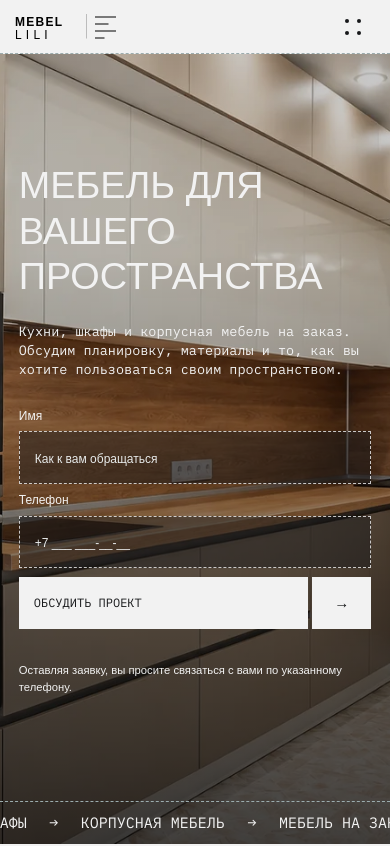
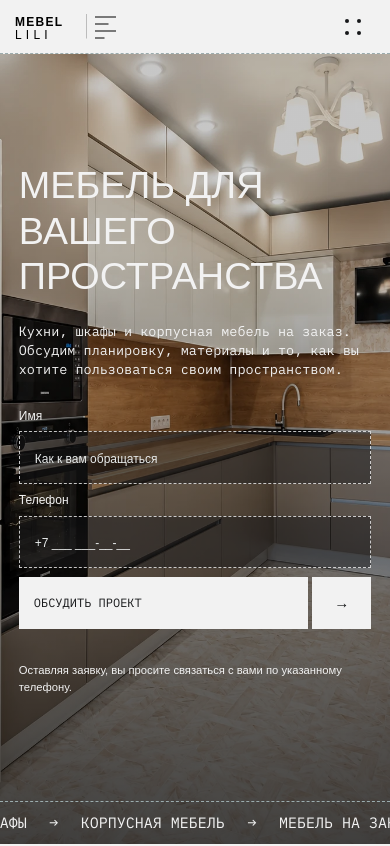
Before and after one commit to Garun-mp4/mebel-lili, a React (Vite) app: page / in a window 390 px wide. Shown: the top 846 px of the page. Built offline with nearby package versions, Linux system fonts and the light colour scheme; a web font is replaced by a local one.

Commit message:
feat: use portrait kitchen image for mobile hero

```diff
--- a/src/pageMarkup.js
+++ b/src/pageMarkup.js
@@ -49,7 +49,10 @@ export const PAGE_HTML = /* html */ String.raw`
 </header>
 <main id="content">
 <section id="top" class="cb-block cb-block--hero-frontpage cb-fullbleed--both lili-hero" style="--margin-lg-top:0px;--margin-lg-bottom:100px;--margin-md-top:0px;--margin-md-bottom:50px;--margin-sm-top:0px;--margin-sm-bottom:20px;">
+<picture>
+<source media="(max-width: 767px)" srcset="/assets/kitchen-modern-mobile.webp" width="1086" height="1448"/>
 <img class="hero-frontpage__video hero-frontpage__image" src="/assets/kitchen-modern.webp" alt="Интерьер угловой кухни в светлых тонах" fetchpriority="high" width="1672" height="941"/>
+</picture>
 <div class="hero-frontpage__content">
 <h1 class="hero-frontpage__heading">МЕБЕЛЬ ДЛЯ<br/>ВАШЕГО ПРОСТРАНСТВА</h1>
 <p class="hero-frontpage__intro">Кухни, шкафы и корпусная мебель на заказ. Обсудим планировку, материалы и то, как вы хотите пользоваться своим пространством.</p>
```
Also changed, not shown: public/assets/kitchen-modern-mobile.webp (added), 5 other files (tests, documents, lock files or other folders).
